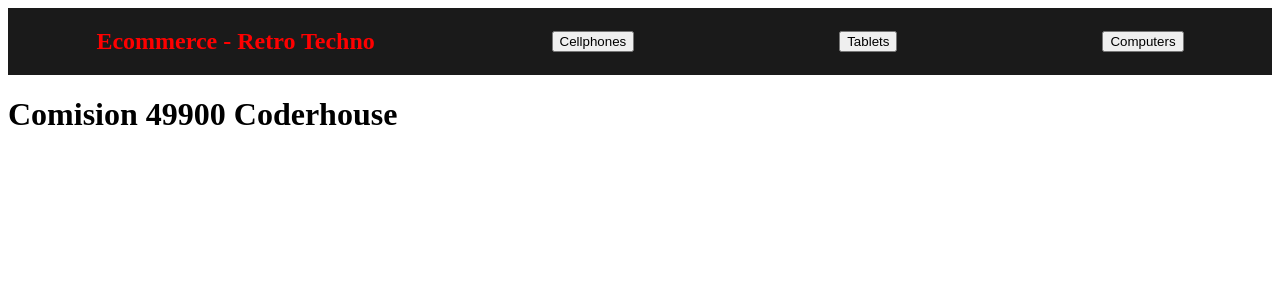
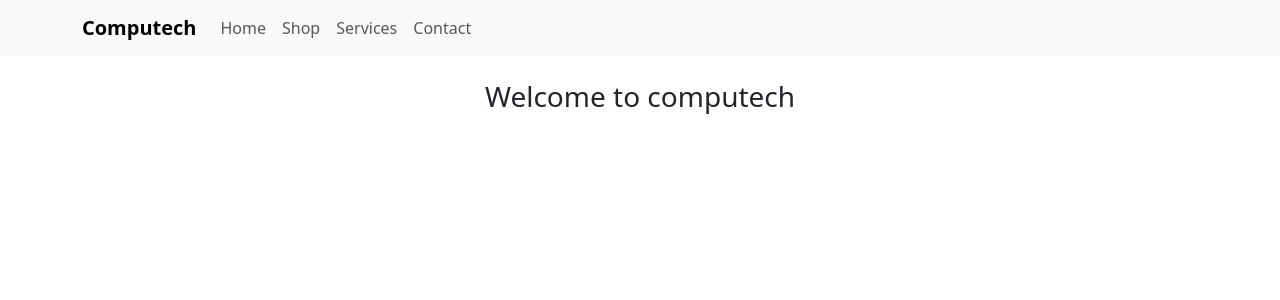
Before and after one commit to rockzt/ecommercereact, a React (Vite) app: page / in a window 1280 px wide. Shown: the top 300 px of the page. Built offline with nearby package versions, Linux system fonts and the light colour scheme.

Commit message:
[edited] Navbar.jsx improved styles and animations

```diff
--- a/package.json
+++ b/package.json
@@ -10,6 +10,7 @@
     "preview": "vite preview"
   },
   "dependencies": {
+    "bootstrap": "^5.3.2",
     "react": "^18.2.0",
     "react-dom": "^18.2.0"
   },
--- a/src/App.jsx
+++ b/src/App.jsx
@@ -1,13 +1,14 @@
-import Navbar from './components/Navbar/Navbar'
+import Navegationbar from "./components/Navbar/Navbar.jsx";
 
 function App() {
 
   return (
     <>
       <div>
-          <Navbar/>
+          <Navegationbar/>
       </div>
-      <h1 className="text-title">Comision 49900 Coderhouse</h1>
+        <br/>
+      <h3 className="text-title text-center">Welcome to computech</h3>
     </>
   )
 }
--- a/src/components/Navbar/Navbar.jsx
+++ b/src/components/Navbar/Navbar.jsx
@@ -1,17 +1,58 @@
-import classes from './Navbar.module.css'
+import React, { useState } from 'react';
+import classes from './Navbar.module.css'; // Import your CSS module
 
 const Navbar = () => {
+    const [isNavCollapsed, setIsNavCollapsed] = useState(true);
+
+    const handleNavCollapse = () => {
+        setIsNavCollapsed(!isNavCollapsed);
+    };
+
     return (
-        <nav className={classes.container}>
-            <h1 className={classes.colorRed}>Ecommerce - Retro Techno</h1>
-            <section className={classes.categories}>
-                <button>Cellphones</button>
-                <button>Tablets</button>
-                <button>Computers</button>
-            </section>
+        <nav className={`navbar navbar-expand-lg navbar-light bg-light ${isNavCollapsed ? classes.fadeOut : classes.fadeIn}`}>
+            <div className="container">
+                <a className="navbar-brand" href="#">
+                    <b>Computech</b>
+                </a>
+                <button
+                    className={`navbar-toggler ${isNavCollapsed ? 'collapsed' : ''}`}
+                    type="button"
+                    data-toggle="collapse"
+                    data-target="#navbarNav"
+                    aria-controls="navbarNav"
+                    aria-expanded={!isNavCollapsed}
+                    aria-label="Toggle navigation"
+                    onClick={handleNavCollapse}
+                >
+                    <span className="navbar-toggler-icon"></span>
+                </button>
+                <div className={`collapse navbar-collapse ${isNavCollapsed ? '' : 'show'}`} id="navbarNav">
+                    <ul className="navbar-nav ml-auto">
+                        <li className="nav-item">
+                            <a className="nav-link" href="#" onClick={handleNavCollapse}>
+                                Home
+                            </a>
+                        </li>
+                        <li className="nav-item">
+                            <a className="nav-link" href="#" onClick={handleNavCollapse}>
+                                Shop
+                            </a>
+                        </li>
+                        <li className="nav-item">
+                            <a className="nav-link" href="#" onClick={handleNavCollapse}>
+                                Services
+                            </a>
+                        </li>
+                        <li className="nav-item">
+                            <a className="nav-link" href="#" onClick={handleNavCollapse}>
+                                Contact
+                            </a>
+                        </li>
+                    </ul>
+                </div>
+            </div>
         </nav>
-    )
-}
+    );
+};
 
-
-export default Navbar
+export default Navbar;
--- a/src/components/Navbar/Navbar.module.css
+++ b/src/components/Navbar/Navbar.module.css
@@ -1,16 +1,25 @@
-.colorRed{
-    color: red;
+.fadeIn {
+    animation: fadeIn 0.5s ease-in-out;
 }
 
-.container {
-    display: flex;
-    background-color: #1a1a1a;
-    justify-content: space-around;
+.fadeOut {
+    animation: fadeOut 0.5s ease-in-out;
 }
 
-.categories{
-    display: flex;
-    justify-content: space-between;
-    width: 50%;
-    align-items:center;
+@keyframes fadeIn {
+    from {
+        opacity: 0;
+    }
+    to {
+        opacity: 1;
+    }
 }
+
+@keyframes fadeOut {
+    from {
+        opacity: 1;
+    }
+    to {
+        opacity: 0;
+    }
+}
--- a/src/main.jsx
+++ b/src/main.jsx
@@ -1,7 +1,8 @@
 import React from 'react'
 import ReactDOM from 'react-dom/client'
 import App from './App.jsx'
-//import './index.css'
+import 'bootstrap/dist/css/bootstrap.min.css';
+
 
 ReactDOM.createRoot(document.getElementById('root')).render(
   <React.StrictMode>
```
Also changed, not shown: 1 other file (tests, documents, lock files or other folders).
